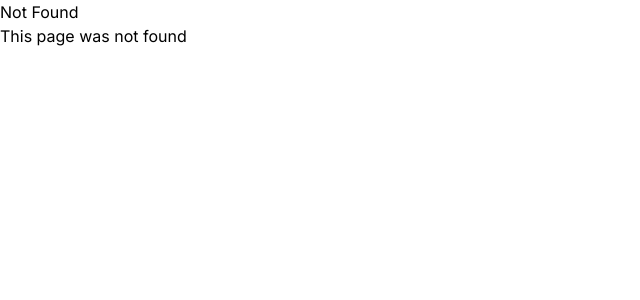
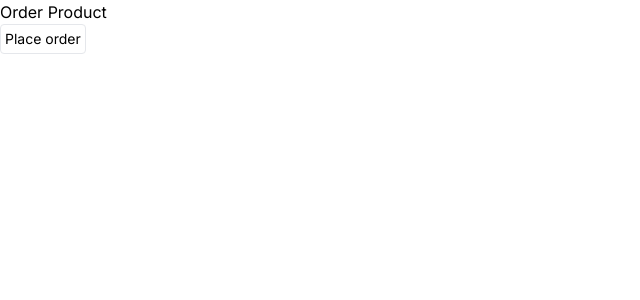
Before and after one commit to manuelbento19/next-advanced, a Next.js app: page /order-product in a window 1280 px wide. Before the commit this address had no page. Shown: the top 300 px of the page, without its empty margins (0-640 px from the left). Built offline with nearby package versions, Linux system fonts and the light colour scheme.

Commit message:
Navegação Manual - useRouter hook

```diff
--- /dev/null
+++ b/src/app/order-product/page.tsx
@@ -0,0 +1,20 @@
+"use client"
+import { useRouter } from "next/navigation";
+
+export default function Page() {
+    const router = useRouter();
+
+    const orderProduct = () => {
+        console.log("Placing your order")
+        router.push("/");
+    }
+
+    return (
+      <main>
+        <h1>
+          Order Product
+        </h1>
+        <button className="border p-1 rounded text-sm" onClick={orderProduct}>Place order</button>
+      </main>
+    );
+}
```
